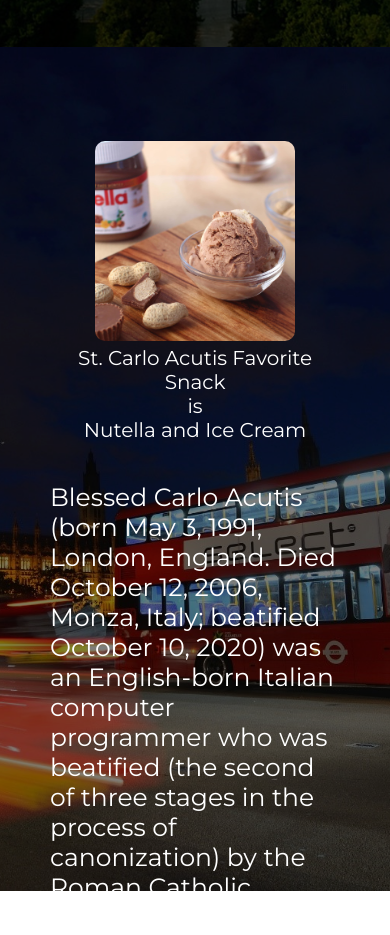
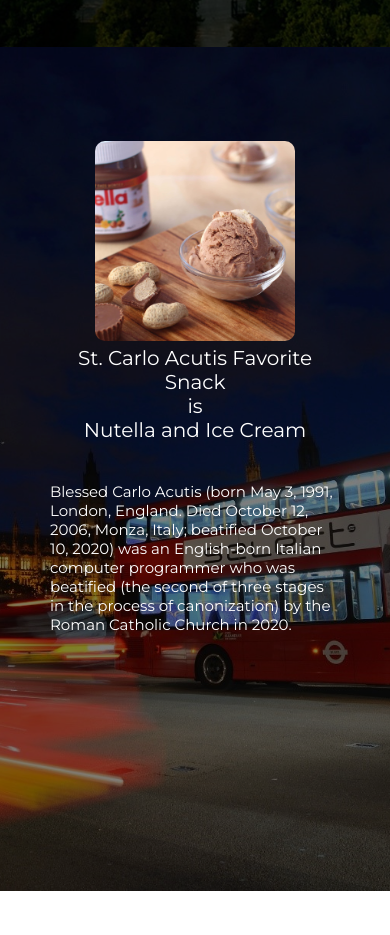
Before and after one commit to matty-04/carlo-acutis, a plain HTML site: page index.html in a window 390 px wide. Shown: the part 797-1732 px from the top of the page. After the commit the page ends 1688 px from the top, so only its background shows below. Drawn offline with Linux system fonts and the light colour scheme.

Commit message:
Update index.css

```diff
--- a/index.css
+++ b/index.css
@@ -170,3 +170,9 @@
     margin-bottom: 40px;
   }
 }
+
+@media (max-width: 425px){
+  .birth-content{
+    font-size: 15px;
+  }
+}
```
